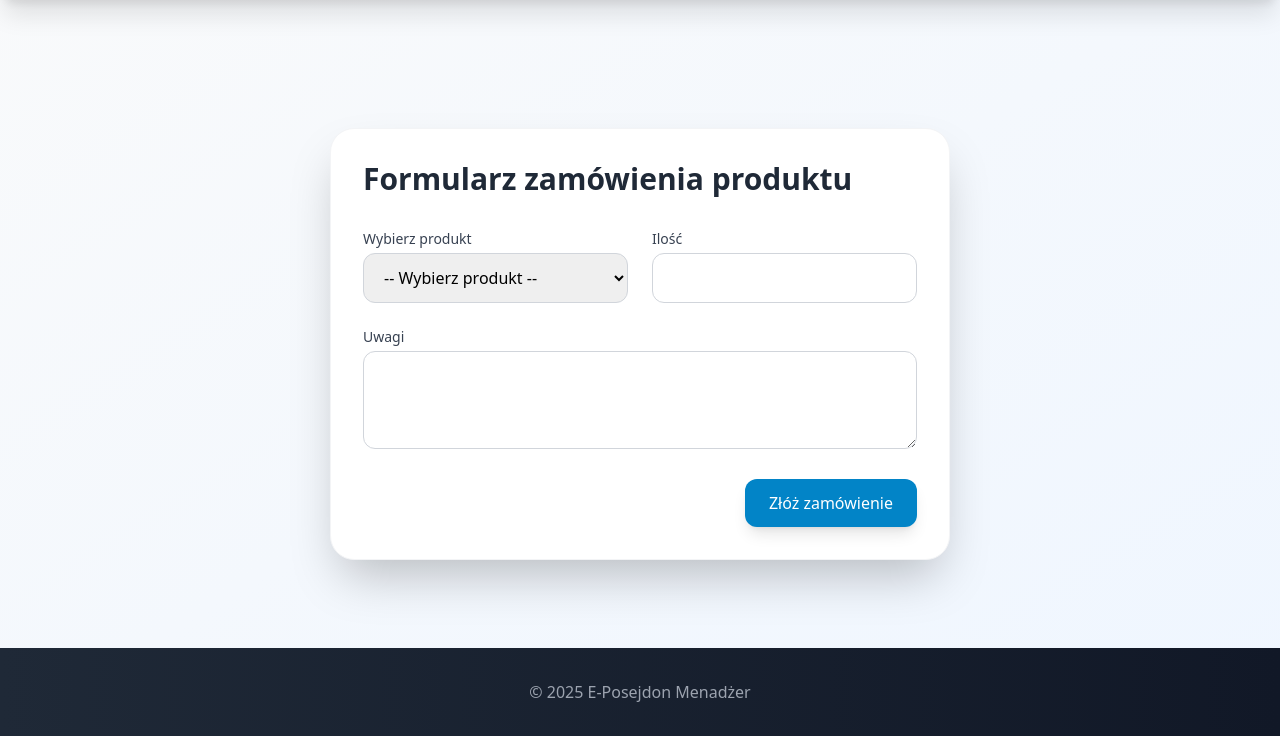
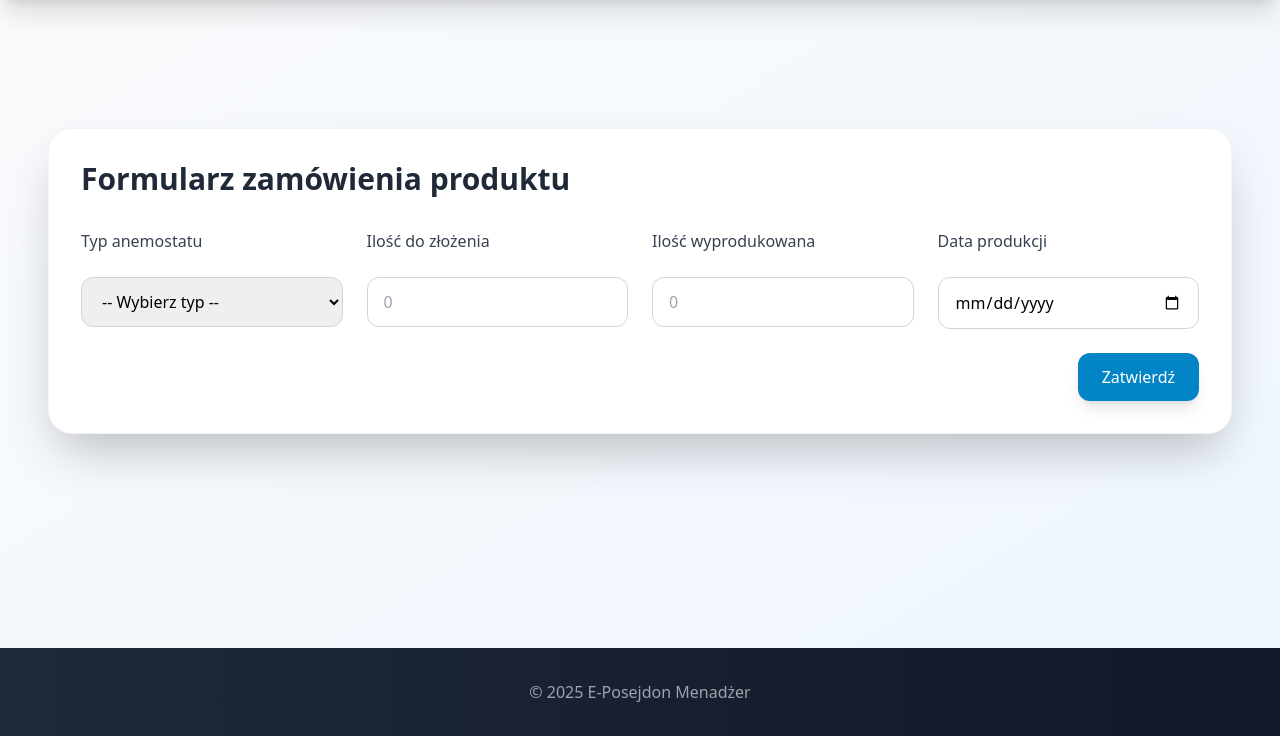
Before and after one commit to andriej134/Warehouse_Management, a Django app: page /product-order/ in a window 1280 px wide. Shown: the part 64-800 px from the top of the page. Run offline with Django 3.2, Linux system fonts and the light colour scheme; some libraries are stand-ins or nearby versions.

Commit message:
dla ignacego

```diff
--- a/warehouse_manager/inventory/templates/inventory/product_order.html
+++ b/warehouse_manager/inventory/templates/inventory/product_order.html
@@ -10,29 +10,50 @@
         <form method="post" class="space-y-6">
             {% csrf_token %}
 
-            <div class="grid grid-cols-1 md:grid-cols-2 gap-6">
+            <!-- Nagłówki kolumn dla widoku desktop -->
+            <div class="hidden md:grid grid-cols-4 gap-6 mb-4">
+                <div class="font-medium text-gray-700">Typ anemostatu</div>
+                <div class="font-medium text-gray-700">Ilość do złożenia</div>
+                <div class="font-medium text-gray-700">Ilość wyprodukowana</div>
+                <div class="font-medium text-gray-700">Data produkcji</div>
+            </div>
+
+            <!-- Wiersz formularza -->
+            <div class="grid grid-cols-1 md:grid-cols-4 gap-6">
+                <!-- Typ anemostatu -->
                 <div>
-                    <label for="product" class="block text-sm font-medium text-gray-700 mb-1">Wybierz produkt</label>
-                    <select id="product" name="product" class="w-full px-4 py-3 rounded-xl border border-gray-300 focus:ring-ocean-500 focus:border-ocean-500">
-                        <option value="">-- Wybierz produkt --</option>
-                        <!-- Tutaj dynamicznie wypełnij opcje produktów -->
+                    <label for="anemostat_type" class="block text-sm font-medium text-gray-700 mb-1 md:hidden">Typ anemostatu</label>
+                    <select id="anemostat_type" name="anemostat_type" class="w-full px-4 py-3 rounded-xl border border-gray-300 focus:ring-ocean-500 focus:border-ocean-500">
+                        <option value="">-- Wybierz typ --</option>
+                        <option value="okragly">Anemostat okrągły</option>
+                        <option value="kwadratowy">Anemostat kwadratowy</option>
+                        <option value="prostokatny">Anemostat prostokątny</option>
+                        <option value="liniowy">Anemostat liniowy</option>
                     </select>
                 </div>
 
+                <!-- Ilość do złożenia -->
                 <div>
-                    <label for="quantity" class="block text-sm font-medium text-gray-700 mb-1">Ilość</label>
-                    <input type="number" id="quantity" name="quantity" min="1" class="w-full px-4 py-3 rounded-xl border border-gray-300 focus:ring-ocean-500 focus:border-ocean-500">
+                    <label for="quantity_to_assemble" class="block text-sm font-medium text-gray-700 mb-1 md:hidden">Ilość do złożenia</label>
+                    <input type="number" id="quantity_to_assemble" name="quantity_to_assemble" min="0" class="w-full px-4 py-3 rounded-xl border border-gray-300 focus:ring-ocean-500 focus:border-ocean-500" placeholder="0">
+                </div>
+
+                <!-- Ilość wyprodukowana -->
+                <div>
+                    <label for="quantity_produced" class="block text-sm font-medium text-gray-700 mb-1 md:hidden">Ilość wyprodukowana</label>
+                    <input type="number" id="quantity_produced" name="quantity_produced" min="0" class="w-full px-4 py-3 rounded-xl border border-gray-300 focus:ring-ocean-500 focus:border-ocean-500" placeholder="0">
+                </div>
+
+                <!-- Data produkcji -->
+                <div>
+                    <label for="production_date" class="block text-sm font-medium text-gray-700 mb-1 md:hidden">Data produkcji</label>
+                    <input type="date" id="production_date" name="production_date" class="w-full px-4 py-3 rounded-xl border border-gray-300 focus:ring-ocean-500 focus:border-ocean-500">
                 </div>
             </div>
 
-            <div>
-                <label for="notes" class="block text-sm font-medium text-gray-700 mb-1">Uwagi</label>
-                <textarea id="notes" name="notes" rows="3" class="w-full px-4 py-3 rounded-xl border border-gray-300 focus:ring-ocean-500 focus:border-ocean-500"></textarea>
-            </div>
-
-            <div class="flex justify-end">
+            <div class="flex justify-end mt-8">
                 <button type="submit" class="bg-ocean-600 hover:bg-ocean-700 text-white px-6 py-3 rounded-xl font-medium transition-all duration-200 transform hover:scale-105 shadow-lg">
-                    Złóż zamówienie
+                    Zatwierdź
                 </button>
             </div>
         </form>
```
